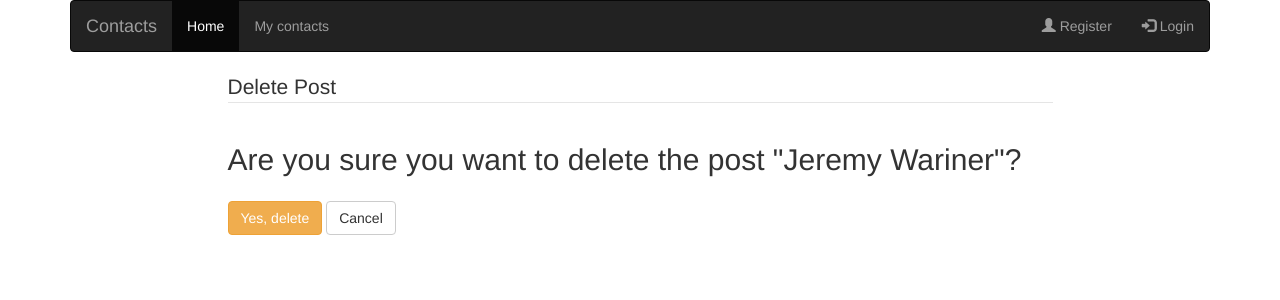
After one commit to olechanastazja/contacts, a Django app: page /person/delete/2/ in a window 1280 px wide. The commit adds this page. Shown: the top 300 px of the page. Run offline with Django 3.2, Linux system fonts and the light colour scheme; data comes from the database, SQL or seed files in the repository; both versions use the stored data as it was after the commit; some libraries are stand-ins or nearby versions.

Commit message:
CRUD person done

```diff
--- a/people/templates/people/base.html
+++ b/people/templates/people/base.html
@@ -7,8 +7,10 @@
     <meta charset="utf-8">
     <meta name="viewport" content="width=device-width, initial-scale=1, shrink-to-fit=no">
      <link rel="stylesheet" href="https://maxcdn.bootstrapcdn.com/bootstrap/3.3.7/css/bootstrap.min.css">
+      <link rel="stylesheet" href="{% static 'static/main.css' %}">
   <script src="https://ajax.googleapis.com/ajax/libs/jquery/3.3.1/jquery.min.js"></script>
   <script src="https://maxcdn.bootstrapcdn.com/bootstrap/3.3.7/js/bootstrap.min.js"></script>
+
     <title></title>
   </head>
   <body>
--- /dev/null
+++ b/people/templates/people/person_delete.html
@@ -0,0 +1,21 @@
+{% extends "people/base.html" %}
+
+{% block content %}
+    {% csrf_token %}
+    <div class="container" style="width: 75%">
+
+        <form method="post">
+            {% csrf_token %}
+            <fieldset class="form-group">
+                <legend class="border-bottom mb-4">Delete Post</legend>
+                <h2>Are you sure you want to delete the post "{{ object }}"?</h2>
+            </fieldset>
+
+            <div class="form-group">
+                <button class="btn btn-warning" type="submit">Yes, delete</button>
+                <a class="btn btn-default" href="">Cancel</a>
+            </div>
+        </form>
+
+    </div>
+{% endblock %}
--- a/people/templates/people/person_list.html
+++ b/people/templates/people/person_list.html
@@ -23,8 +23,8 @@
                 <th scope="row">{{ forloop.counter }}</th>
                 <td>{{ instance.first_name }}</td>
                 <td>{{ instance.last_name }}</td>
-                <td> <a href="#"><span class="glyphicon glyphicon-pencil"></span></a></td>
-                <td> <a href="#"><span class="glyphicon glyphicon-remove"></span></a></td>
+                <td> <a href="{% url 'people:person-update' instance.id %}"><span class="glyphicon glyphicon-pencil"></span></a></td>
+                <td> <a href="{% url 'people:person-delete' instance.id %}"><span class="glyphicon glyphicon-remove"></span></a></td>
             </tr>
         {% endfor %}
 
--- a/people/urls.py
+++ b/people/urls.py
@@ -1,13 +1,16 @@
-from django.urls import path
-from django.conf.urls import url
-from .views import home, PersonCreateView, PersonListView, \
-                        PersonView
+from django.urls import path, re_path
+from .views import (home,
+                    PersonCreateView,
+                    PersonListView,
+                    PersonView,
+                    PersonUpdateView,
+                    PersonDeleteView)
 
 app_name = 'people'
 urlpatterns = [
     path('person/new', PersonCreateView.as_view(), name="person-add"),
     path('', PersonListView.as_view(), name='person-list'),
-    url(r'^person/show/(?P<id>[0-9]+)/$', PersonView.as_view(), name='person-detail'),
-    # path('<int:id>/update/', CourseUpdateView.as_view(), name='courses-update'),
-    # path('<int:id>/delete/', CourseDeleteView.as_view(), name='courses-delete'),
+    # re_path(r'^person/show/(?P<id>[0-9]+)/$', PersonView.as_view(), name='person-detail'),
+    re_path(r'^person/update/(?P<id>[0-9]+)/$', PersonUpdateView.as_view(), name='person-update'),
+    re_path(r'^person/delete/(?P<id>[0-9]+)/$', PersonDeleteView.as_view(), name='person-delete'),
 ]
--- a/people/views.py
+++ b/people/views.py
@@ -43,7 +43,7 @@ class PersonCreateView(View):
 
 
 class PersonDeleteView(PersonObjectMixin, View):
-    template_name = 'people/person_detail.html'
+    template_name = 'people/person_delete.html'
 
     def get(self, request, id=None, *args, **kwargs):
         context = {}
--- /dev/null
+++ b/static/main.css
@@ -0,0 +1,4 @@
+.rcorners1 {
+    border-radius: 25px;
+    padding: 20px;
+}
```
Also changed, not shown: people/templates/people/person_detail.html (+2 -5 lines), people/templates/people/person_update.html (added, +33 -0 lines), db.sqlite3.
